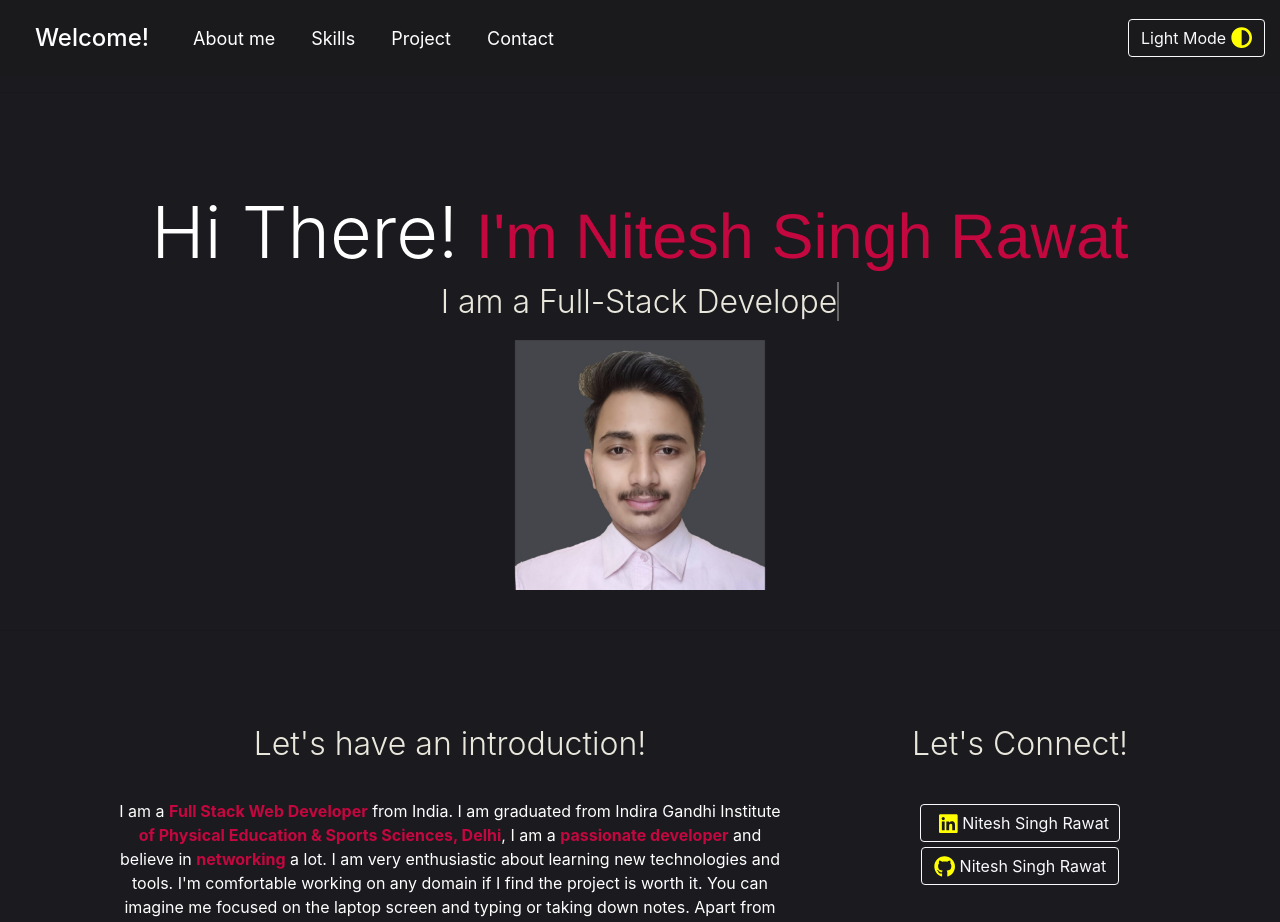
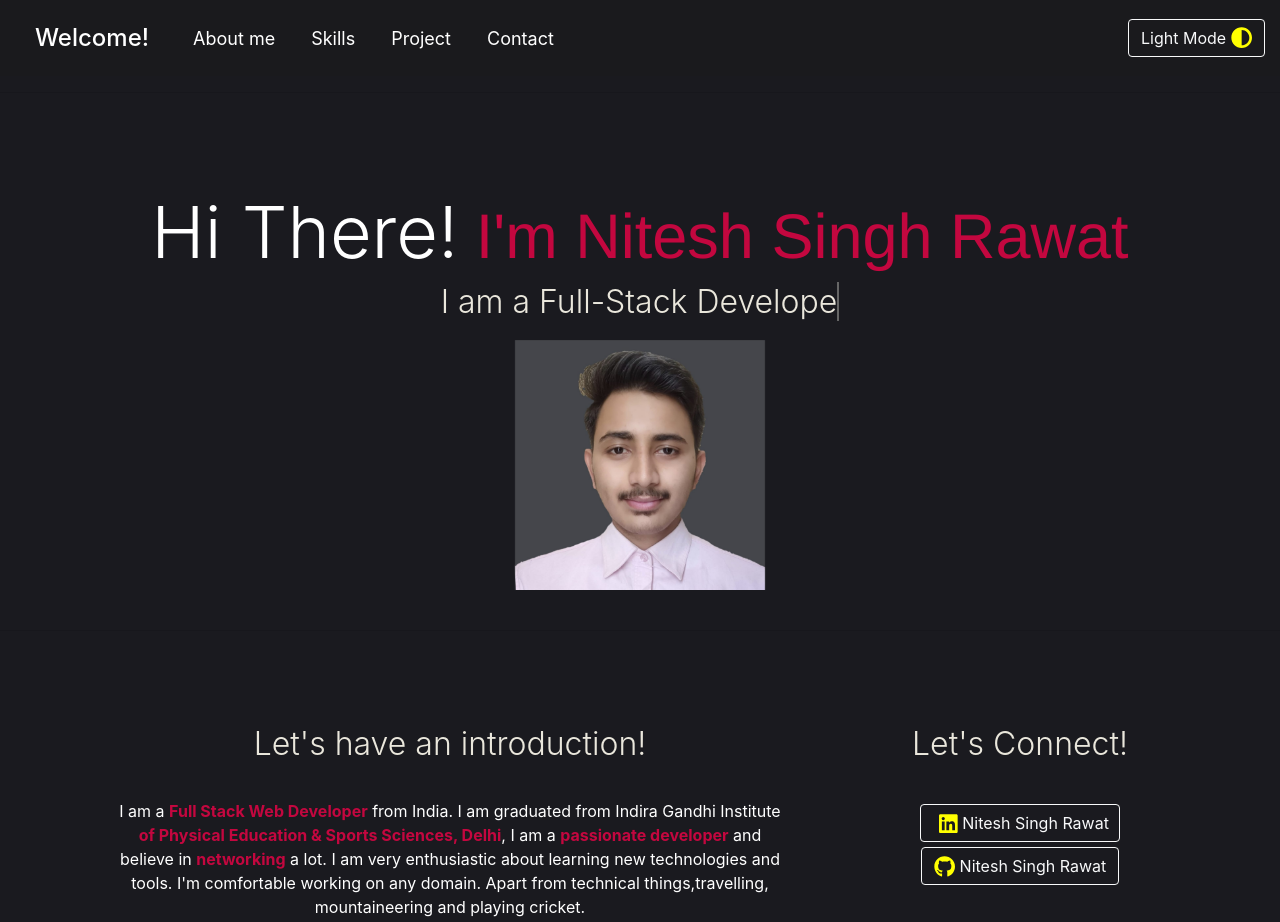
Before and after one commit to niteshrawat0401/My-Portfolio, a React (Create React App) app in the folder PorfolioWebsite-main/: page / in a window 1280 px wide. Shown: the top 922 px of the page. Built offline with nearby package versions, Linux system fonts and the light colour scheme.

Commit message:
modified

```diff
--- a/PorfolioWebsite-main/src/components/About.jsx
+++ b/PorfolioWebsite-main/src/components/About.jsx
@@ -83,7 +83,7 @@ const About = ({darkMode}) => {
                         <Card.Title><h2 className="lead">Let's have an introduction!</h2></Card.Title>
                         <br></br>
                         <Card.Text>
-                      <p>I am a <strong>Full Stack Web Developer</strong> from India. I am graduated from Indira Gandhi Institute<strong> of Physical Education & Sports Sciences, Delhi</strong>, I am a <strong>passionate developer</strong> and believe in <strong>networking</strong> a lot. I am very enthusiastic about learning new technologies and tools. I'm comfortable working on any domain if I find the project is worth it. You can imagine me focused on the laptop screen and typing or taking down notes. Apart from technical things,travelling, mountaineering and playing cricket.<br></br>
+                      <p>I am a <strong>Full Stack Web Developer</strong> from India. I am graduated from Indira Gandhi Institute<strong> of Physical Education & Sports Sciences, Delhi</strong>, I am a <strong>passionate developer</strong> and believe in <strong>networking</strong> a lot. I am very enthusiastic about learning new technologies and tools. I'm comfortable working on any domain. Apart from technical things,travelling, mountaineering and playing cricket.<br></br>
                            please feel free to drop a text because <strong>Communication is a two-way street.</strong></p>
                         </Card.Text>
                         <a href={resume} target="_blank" rel="noreferrer noopener">
```
